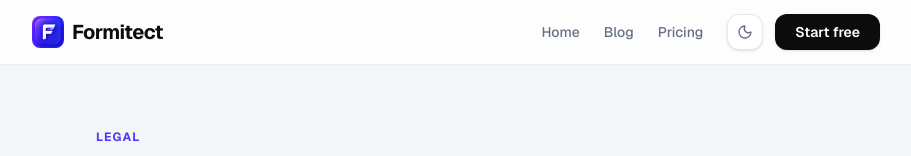
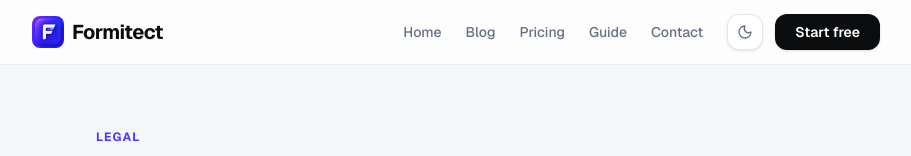
Before and after one commit to abenezerakalu3-star/FormCraft-MVP, a Next.js app: page /terms in a window 1280 px wide. Shown: the top 156 px of the page, without its empty margins (184-1095 px from the left). Built offline with nearby package versions, Linux system fonts and the light colour scheme; no server answers; the database is empty.

Commit message:
feat: add dedicated guide page and update navigation links

```diff
--- a/app/blog/[slug]/page.tsx
+++ b/app/blog/[slug]/page.tsx
@@ -77,6 +77,12 @@ export default async function BlogPostPage({ params }: { params: Promise<{ slug:
             <Link href="/pricing" className="transition-colors hover:text-foreground">
               Pricing
             </Link>
+            <Link href="/guide" className="transition-colors hover:text-foreground">
+              Guide
+            </Link>
+            <Link href="/contact" className="transition-colors hover:text-foreground">
+              Contact
+            </Link>
             <div className="flex items-center gap-3">
               <ThemeToggle />
               <Link href="/register" className="btn-primary !py-2 text-sm">
--- a/app/blog/page.tsx
+++ b/app/blog/page.tsx
@@ -47,6 +47,12 @@ export default async function BlogPage() {
             <Link href="/pricing" className="transition-colors hover:text-foreground">
               Pricing
             </Link>
+            <Link href="/guide" className="transition-colors hover:text-foreground">
+              Guide
+            </Link>
+            <Link href="/contact" className="transition-colors hover:text-foreground">
+              Contact
+            </Link>
             <div className="flex items-center gap-3">
               <ThemeToggle />
               <Link href="/register" className="btn-primary !py-2 text-sm">
@@ -60,6 +66,8 @@ export default async function BlogPage() {
               items={[
                 { href: "/", label: "Home" },
                 { href: "/pricing", label: "Pricing" },
+                { href: "/guide", label: "Guide" },
+                { href: "/contact", label: "Contact" },
                 { href: "/register", label: "Start free" },
               ]}
             />
--- /dev/null
+++ b/app/guide/page.tsx
@@ -0,0 +1,75 @@
+import { getSiteSettings } from "@/lib/settings";
+import PublicShell from "@/components/public-shell";
+import FadeIn from "@/components/motion/fade-in";
+import { CheckCircle2, List, MousePointerClick, Send } from "lucide-react";
+
+export async function generateMetadata() {
+  const settings = await getSiteSettings();
+  return {
+    title: `How it works — ${settings.siteName}`,
+    description: "Learn how to create, share, and collect responses with our platform.",
+  };
+}
+
+export default async function GuidePage() {
+  const settings = await getSiteSettings();
+
+  const steps = [
+    {
+      title: "1. Create your form",
+      icon: MousePointerClick,
+      desc: "Start by logging in and navigating to your dashboard. Click on 'New Form' to open the visual builder. Drag and drop the fields you need—like text inputs, dropdowns, and checkboxes. Customize the labels and set whether fields are required.",
+    },
+    {
+      title: "2. Customize the look",
+      icon: List,
+      desc: "Make the form yours by adding a description and adjusting the layout. You can preview exactly how the form will look to your users before you go live.",
+    },
+    {
+      title: "3. Publish and Share",
+      icon: Send,
+      desc: "Once you are happy with the form, toggle it to 'Published'. You will instantly get a unique, shareable link. You can send this link via email, social media, or embed it on your own website.",
+    },
+    {
+      title: "4. Collect Responses",
+      icon: CheckCircle2,
+      desc: "As people fill out your form, responses will automatically appear in your dashboard in real-time. You can view them in a neat table, filter them, and export the data to CSV or Excel for further analysis.",
+    }
+  ];
+
+  return (
+    <PublicShell settings={settings}>
+      <div className="mx-auto max-w-3xl px-6 py-20">
+        <FadeIn>
+          <div className="text-center">
+            <h1 className="text-4xl font-bold tracking-tight">How to use {settings.siteName}</h1>
+            <p className="mt-4 text-lg text-muted">
+              Everything you need to know to get up and running in minutes.
+            </p>
+          </div>
+        </FadeIn>
+
+        <div className="mt-16 space-y-12">
+          {steps.map((step, i) => (
+            <FadeIn key={i} delay={i * 0.1}>
+              <div className="flex gap-6">
+                <div className="flex flex-col items-center">
+                  <div className="flex h-12 w-12 shrink-0 items-center justify-center rounded-xl bg-indigo-500/10 text-indigo-600 dark:text-indigo-400">
+                    <step.icon className="h-6 w-6" />
+                  </div>
+                  {i !== steps.length - 1 && (
+                    <div className="mt-4 h-full w-px bg-line" />
+                  )}
+                </div>
+                <div className="pb-4">
+                  <h2 className="text-xl font-bold tracking-tight">{step.title}</h2>
+                  <p className="mt-2 text-muted leading-relaxed">{step.desc}</p>
+                </div>
+              </div>
+            </FadeIn>
+          ))}
+        </div>
+      </div>
+    </PublicShell>
+  );
+}
--- a/app/page.tsx
+++ b/app/page.tsx
@@ -207,14 +207,17 @@ export default async function Home() {
             <a href="#features" className="nav-link transition-colors hover:text-foreground">
               Features
             </a>
-            <a href="#how" className="nav-link transition-colors hover:text-foreground">
-              How it works
-            </a>
+            <Link href="/guide" className="nav-link transition-colors hover:text-foreground">
+              Guide
+            </Link>
+            <Link href="/pricing" className="nav-link transition-colors hover:text-foreground">
+              Pricing
+            </Link>
             <Link href="/blog" className="nav-link transition-colors hover:text-foreground">
               Blog
             </Link>
-            <Link href="/pricing" className="nav-link transition-colors hover:text-foreground">
-              Pricing
+            <Link href="/contact" className="nav-link transition-colors hover:text-foreground">
+              Contact
             </Link>
           </div>
           <div className="flex items-center gap-3">
@@ -236,9 +239,10 @@ export default async function Home() {
             <MobileMenu
               items={[
                 { href: "#features", label: "Features" },
-                { href: "#how", label: "How it works" },
+                { href: "/guide", label: "Guide" },
+                { href: "/pricing", label: "Pricing" },
                 { href: "/blog", label: "Blog" },
-                { href: "/pricing", label: "Pricing" },
+                { href: "/contact", label: "Contact" },
                 ...(user
                   ? [{ href: homeHref, label: user.role === "admin" ? "Go to admin" : "Go to dashboard" }]
                   : [
@@ -293,9 +297,9 @@ export default async function Home() {
                   </Link>
                 </Magnetic>
                 <Magnetic strength={0.2}>
-                  <a href="#how" className="btn-secondary px-6 py-3 text-base">
+                  <Link href="/guide" className="btn-secondary px-6 py-3 text-base">
                     See how it works
-                  </a>
+                  </Link>
                 </Magnetic>
               </div>
             </FadeIn>
--- a/app/sitemap.ts
+++ b/app/sitemap.ts
@@ -2,7 +2,7 @@ import type { MetadataRoute } from "next";
 import { prisma } from "@/lib/prisma";
 
 const APP_URL = process.env.NEXT_PUBLIC_APP_URL || "http://localhost:3000";
-const STATIC = ["", "/blog", "/pricing", "/contact", "/privacy", "/terms", "/login", "/register"];
+const STATIC = ["", "/blog", "/pricing", "/guide", "/contact", "/privacy", "/terms", "/login", "/register"];
 
 export default async function sitemap(): Promise<MetadataRoute.Sitemap> {
   const posts = await prisma.blogPost
--- a/components/public-shell.tsx
+++ b/components/public-shell.tsx
@@ -30,6 +30,12 @@ export default function PublicShell({
             <Link href="/pricing" className="nav-link transition-colors hover:text-foreground">
               Pricing
             </Link>
+            <Link href="/guide" className="nav-link transition-colors hover:text-foreground">
+              Guide
+            </Link>
+            <Link href="/contact" className="nav-link transition-colors hover:text-foreground">
+              Contact
+            </Link>
             <div className="flex items-center gap-3">
               <ThemeToggle />
               <Link href="/register" className="btn-primary !py-2 text-sm">
@@ -44,6 +50,8 @@ export default function PublicShell({
                 { href: "/", label: "Home" },
                 { href: "/blog", label: "Blog" },
                 { href: "/pricing", label: "Pricing" },
+                { href: "/guide", label: "Guide" },
+                { href: "/contact", label: "Contact" },
                 { href: "/register", label: "Start free" },
               ]}
             />
--- a/components/site-footer.tsx
+++ b/components/site-footer.tsx
@@ -9,7 +9,7 @@ export default function SiteFooter({ settings }: { settings: SiteSettings }) {
       heading: "Product",
       items: [
         { label: "Features", href: "/#features" },
-        { label: "How it works", href: "/#how" },
+        { label: "How it works", href: "/guide" },
         { label: "Pricing", href: "/pricing" },
         { label: "Blog", href: "/blog" },
       ],
```
